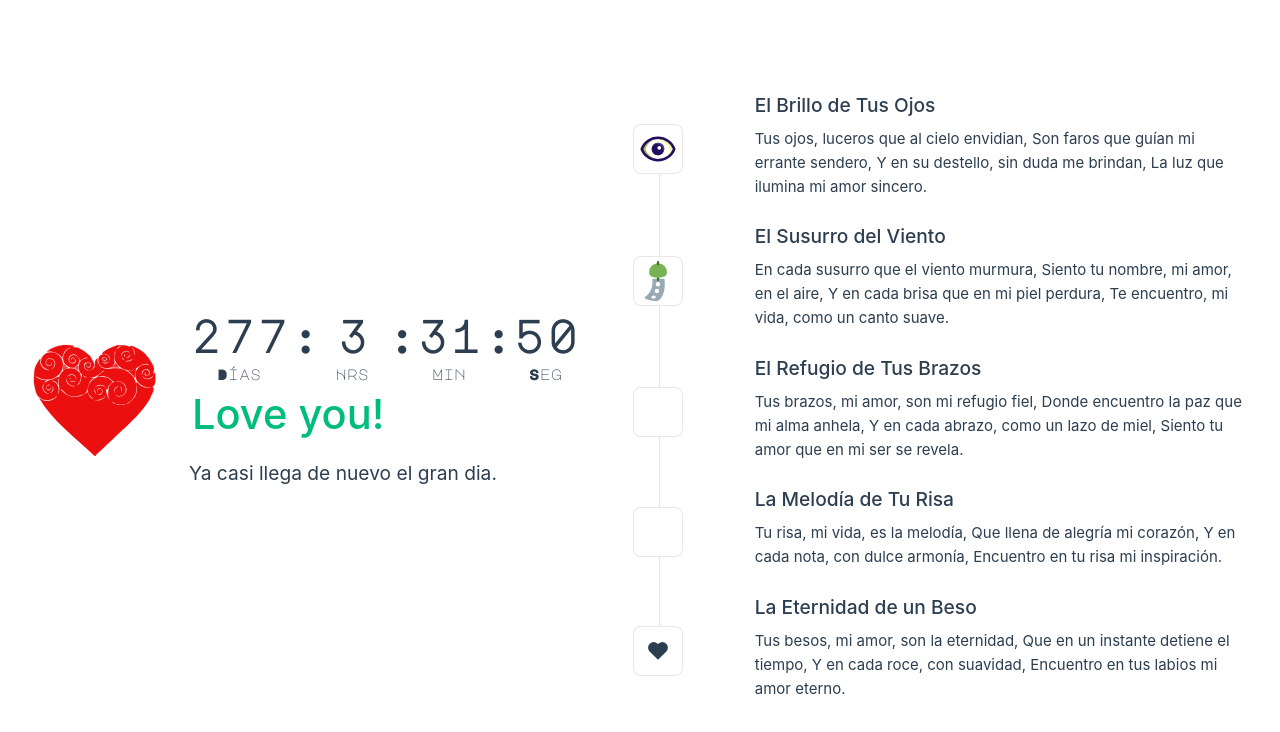
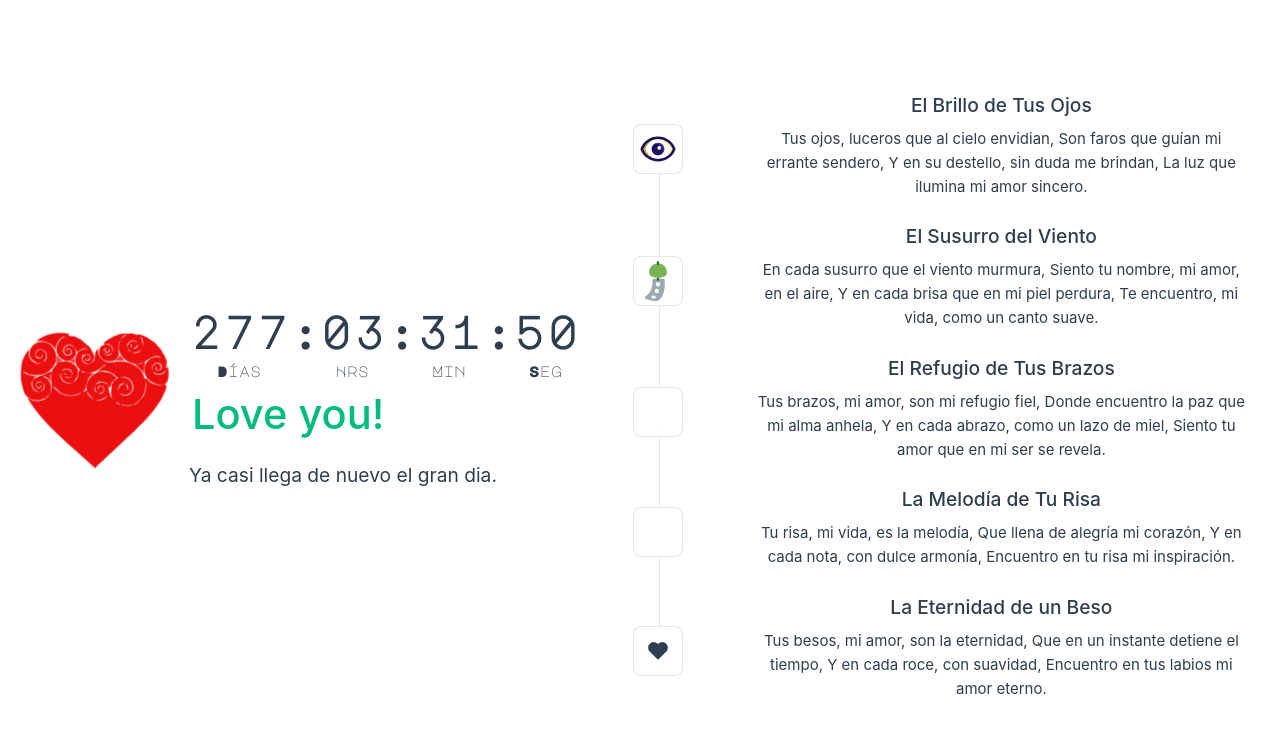
Before and after one commit to ediervillaneda/clarita2025, a Vue app: page / in a window 1280 px wide. Shown: the top 732 px of the page. Built offline with nearby package versions, Linux system fonts and the light colour scheme; a web font is replaced by a local one.

Commit message:
Mejora en estilos css

```diff
--- a/src/App.vue
+++ b/src/App.vue
@@ -39,7 +39,7 @@ export default {
 
     <div class="wrapper" v-if="final">
       <CountDown :date="end" @onFinish="finish()"></CountDown>
-      <HelloWorld msg="Love you!"/>
+      <HelloWorld msg="Love you!" />
     </div>
     <!-- <div class="wrapper" v-else> -->
     <TextAnimation v-else />
@@ -52,19 +52,66 @@ export default {
 </template>
 
 <style scoped>
+@keyframes heartbeat {
+  0%,
+  20%,
+  100% {
+    transform: scale(1);
+  }
+  10%,
+  30% {
+    transform: scale(1.3);
+  }
+  40% {
+    transform: scale(1.15);
+  }
+  70% {
+    transform: scale(1.2);
+  }
+  80% {
+    transform: scale(1.1);
+  }
+}
+
 header {
-  line-height: 1.5;
+  display: flex;
+  flex-direction: column;
+  align-items: center;
+  justify-content: center;
+  width: 100%;
+  min-height: 100vh;
+  text-align: center;
 }
 
 .heart {
   display: block;
   margin: 0 auto 2rem;
+  animation: heartbeat 1.5s infinite;
+}
+
+.wrapper {
+  width: 100%;
+  max-width: 800px;
+  display: flex;
+  flex-direction: column;
+  align-items: center;
+  justify-content: center;
+}
+
+main {
+  display: flex;
+  flex-direction: column;
+  align-items: center;
+  justify-content: center;
+  width: 100%;
+  max-width: 800px;
+  margin: 0 auto;
+  text-align: center;
 }
 
 @media (min-width: 1024px) {
   header {
-    display: flex;
-    place-items: center;
+    flex-direction: row;
     padding-right: calc(var(--section-gap) / 2);
   }
 
@@ -74,8 +121,9 @@ header {
 
   header .wrapper {
     display: flex;
-    place-items: flex-start;
-    flex-wrap: wrap;
+    flex-direction: column;
+    align-items: flex-start;
+    justify-content: center;
   }
 }
 </style>
--- a/src/assets/main.css
+++ b/src/assets/main.css
@@ -1,9 +1,18 @@
 @import './base.css';
 @import './typo.css';
 
+body {
+  margin: 0;
+  display: flex;
+  justify-content: center;
+  align-items: center;
+  min-height: 100vh;
+  text-align: center;
+}
+
 #app {
+  width: 100%;
   max-width: 1280px;
-  /* margin: 0 auto; */
   padding: 2rem;
   font-weight: normal;
 }
--- a/src/components/CountDown.vue
+++ b/src/components/CountDown.vue
@@ -21,6 +21,11 @@ export default {
       }
     }, 1000)
   },
+  methods: {
+    pad(value: number) {
+      return value.toString().padStart(2, '0')
+    }
+  },
   computed: {
     secondCount() {
       return this.calculatedDate - this.now
@@ -29,16 +34,16 @@ export default {
       return Math.trunc(Date.parse(this.event) / 1000)
     },
     seconds() {
-      if (this.secondCount < 0) return 0
-      return this.secondCount % 60
+      if (this.secondCount < 0) return '00'
+      return this.pad(this.secondCount % 60)
     },
     minutes() {
-      if (this.secondCount < 0) return 0
-      return Math.trunc(this.secondCount / 60) % 60
+      if (this.secondCount < 0) return "00"
+      return this.pad(Math.trunc(this.secondCount / 60) % 60)
     },
     hours() {
-      if (this.secondCount < 0) return 0
-      return Math.trunc(this.secondCount / 60 / 60) % 24
+      if (this.secondCount < 0) return "00"
+      return this.pad(Math.trunc(this.secondCount / 60 / 60) % 24)
     },
     days() {
       if (this.secondCount < 0) return 0
```
